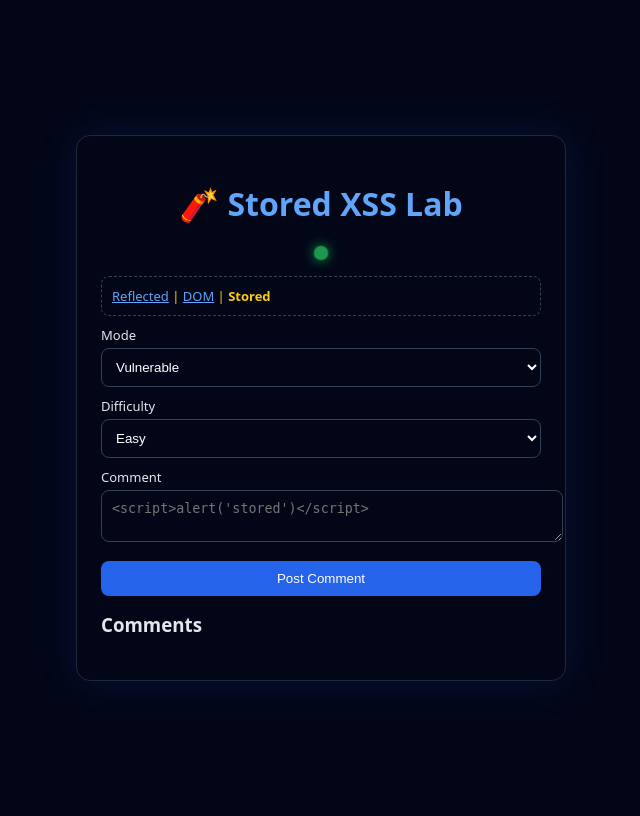
After one commit to cerebralstoic/CyberAttackSimulation, a PHP site: page /stored.php in a window 1280 px wide. The commit adds this page. Shown: the whole page, without its empty margins (319-959 px from the left). Run offline with PHP 8.4, Linux system fonts and the light colour scheme.

Commit message:
Implemented stored xss lab

```diff
--- a/backend/src/app.js
+++ b/backend/src/app.js
@@ -1,7 +1,10 @@
 import express from "express";
+import cors from "cors";
 import labRoutes from "./routes/lab.routes.js";
 
 const app = express();
+
+app.use(cors());
 app.use(express.json());
 
 app.use("/api/labs", labRoutes);
--- /dev/null
+++ b/labs/xss-lab/app/stored.php
@@ -0,0 +1,194 @@
+<?php
+$db = new SQLite3("stored.db");
+
+$db->exec("CREATE TABLE IF NOT EXISTS comments (
+  id INTEGER PRIMARY KEY AUTOINCREMENT,
+  content TEXT
+)");
+
+$mode = $_POST["mode"] ?? "vulnerable";
+$difficulty = $_POST["difficulty"] ?? "easy";
+$input = $_POST["comment"] ?? "";
+
+$status = "vulnerable";
+$message = "";
+$explanation = "";
+
+function explainStoredXSS($input, $mode, $difficulty) {
+  $i = strtolower($input);
+
+  if ($mode === "secure") {
+    return "Stored XSS prevented by output encoding. Stored data is rendered as text, not executable HTML.";
+  }
+
+  if (strpos($i, "<script") !== false || strpos($i, "onerror") !== false || strpos($i, "onload") !== false) {
+    if ($difficulty === "hard") {
+      return "Stored XSS payload detected but neutralized by strong HTML encoding.";
+    }
+    return "Stored XSS detected. Malicious input was saved and later executed when rendered.";
+  }
+
+  return "No obvious XSS payload detected.";
+}
+
+if ($_SERVER["REQUEST_METHOD"] === "POST") {
+
+  if ($mode === "vulnerable") {
+
+    if ($difficulty === "medium") {
+      $input = preg_replace("/<script/i", "", $input);
+    }
+
+    if ($difficulty === "hard") {
+      $input = htmlspecialchars($input, ENT_QUOTES, "UTF-8");
+    }
+
+    $stmt = $db->prepare("INSERT INTO comments (content) VALUES (:c)");
+    $stmt->bindValue(":c", $input, SQLITE3_TEXT);
+    $stmt->execute();
+
+    $status = ($difficulty === "easy") ? "success" : "vulnerable";
+    $message = "Comment stored";
+  } else {
+
+    $safe = htmlspecialchars($input, ENT_QUOTES, "UTF-8");
+
+    $stmt = $db->prepare("INSERT INTO comments (content) VALUES (:c)");
+    $stmt->bindValue(":c", $safe, SQLITE3_TEXT);
+    $stmt->execute();
+
+    $status = "secure";
+    $message = "Comment stored safely";
+  }
+
+  $explanation = explainStoredXSS($input, $mode, $difficulty);
+}
+
+$comments = $db->query("SELECT content FROM comments ORDER BY id DESC");
+?>
+<!DOCTYPE html>
+<html>
+<head>
+<meta charset="UTF-8">
+<title>Stored XSS Lab</title>
+<style>
+body {
+  background:#020617;
+  color:#e5e7eb;
+  font-family:system-ui;
+  display:flex;
+  justify-content:center;
+  align-items:center;
+  min-height:100vh;
+}
+.container {
+  width:440px;
+  padding:24px;
+  background:#020617;
+  border:1px solid #1e293b;
+  border-radius:14px;
+  box-shadow:0 0 40px rgba(37,99,235,.15);
+}
+h1 { text-align:center; color:#60a5fa; }
+
+.status-ball {
+  width:14px;
+  height:14px;
+  margin:12px auto;
+  border-radius:50%;
+  animation:pulse 1.8s infinite;
+}
+.vulnerable { background:#22c55e; box-shadow:0 0 12px #22c55e; }
+.secure { background:#3b82f6; box-shadow:0 0 12px #3b82f6; }
+.success { background:#ef4444; box-shadow:0 0 14px #ef4444; }
+
+@keyframes pulse {
+  0% { transform:scale(.9); opacity:.6 }
+  50% { transform:scale(1.2); opacity:1 }
+  100% { transform:scale(.9); opacity:.6 }
+}
+
+label { font-size:13px; display:block; margin-top:10px }
+textarea, select, button {
+  width:100%;
+  padding:10px;
+  margin-top:4px;
+  border-radius:8px;
+  border:1px solid #334155;
+  background:#020617;
+  color:white;
+}
+button {
+  margin-top:14px;
+  background:#2563eb;
+  border:none;
+  cursor:pointer;
+}
+button:hover { background:#1d4ed8 }
+
+.box {
+  margin-top:16px;
+  padding:10px;
+  font-size:13px;
+  border-radius:8px;
+  background:#020617;
+  border:1px dashed #334155;
+  color:#facc15;
+}
+.comment {
+  padding:8px;
+  margin-top:8px;
+  border:1px solid #334155;
+  border-radius:6px;
+}
+</style>
+</head>
+<body>
+<div class="container">
+<h1>🧨 Stored XSS Lab</h1>
+
+<div class="status-ball <?= $status ?>"></div>
+
+<div class="box">
+  <a href="/" style="color:#60a5fa">Reflected</a> |
+  <a href="/dom.html" style="color:#60a5fa">DOM</a> |
+  <strong>Stored</strong>
+</div>
+
+<form method="POST">
+<label>Mode</label>
+<select name="mode">
+  <option value="vulnerable" <?= $mode==="vulnerable"?"selected":"" ?>>Vulnerable</option>
+  <option value="secure" <?= $mode==="secure"?"selected":"" ?>>Secure</option>
+</select>
+
+<label>Difficulty</label>
+<select name="difficulty">
+  <option value="easy">Easy</option>
+  <option value="medium">Medium</option>
+  <option value="hard">Hard</option>
+</select>
+
+<label>Comment</label>
+<textarea name="comment" placeholder="<script>alert('stored')</script>"></textarea>
+
+<button>Post Comment</button>
+</form>
+
+<?php if ($message): ?>
+<div class="box"><?= htmlspecialchars($message) ?></div>
+<?php endif; ?>
+
+<?php if ($explanation): ?>
+<div class="box"><strong>Payload Analysis:</strong><br><?= htmlspecialchars($explanation) ?></div>
+<?php endif; ?>
+
+<h3 style="margin-top:16px">Comments</h3>
+
+<?php while ($row = $comments->fetchArray()): ?>
+<div class="comment"><?= $row["content"] ?></div>
+<?php endwhile; ?>
+
+</div>
+</body>
+</html>
```
Also changed, not shown: labs/xss-lab/app/index.php (+5 -3 lines).
